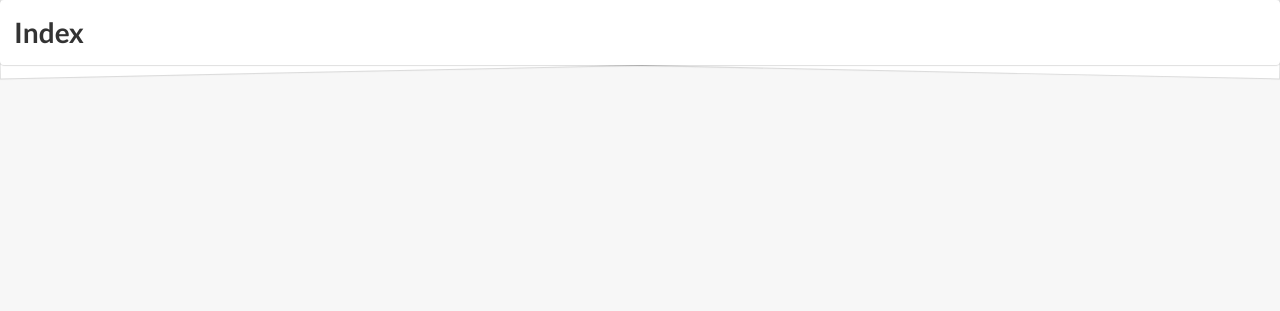
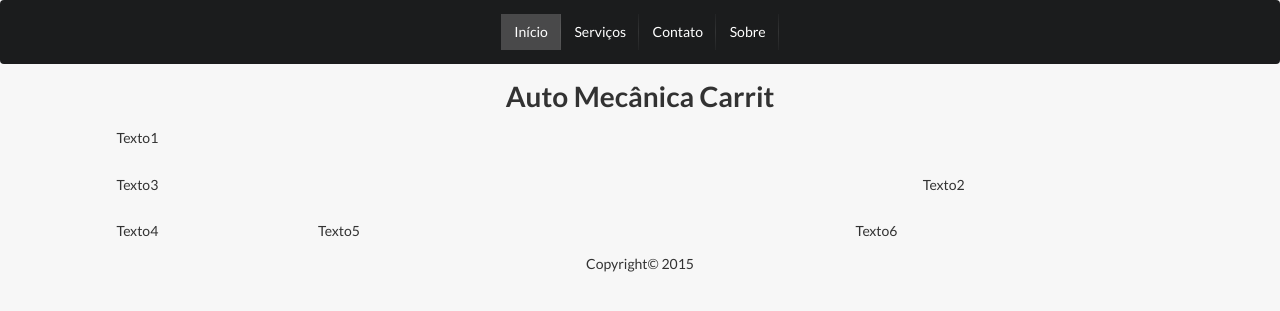
Before and after one commit to nenodias/site-flask, a Flask app: page / in a window 1280 px wide. Shown: the top 311 px of the page. Run offline with Flask 2, Linux system fonts and the light colour scheme.

Commit message:
Atualizando o tema

```diff
--- a/app/aplicacao.py
+++ b/app/aplicacao.py
@@ -5,12 +5,12 @@
 from flask.templating import render_template
 import config
 from flask.helpers import make_response
+import datetime
 #Blueprints
 from home_controller import home
 
 app = Flask(__name__)
 app.config.from_pyfile("config.py")
-
 email = config.settingEmail(app)
 app.register_blueprint(home)
 
@@ -21,3 +21,8 @@
 @app.errorhandler(404)
 def page_not_found(e):
     return render_template('404.html'), 404
+
+@app.before_request
+def detect_user_language():
+	#Setando ano na variável global pega no meu pé
+	g.ano = datetime.date.today().year
--- a/app/templates/home/index.html
+++ b/app/templates/home/index.html
@@ -5,5 +5,18 @@
     <script type="text/javascript">console.log("Teste")</script>
 {% endblock %}
 {% block body %}
-<h1>Index</h1>
+
+<h1>Auto Mecânica Carrit</h1>
+<div class="ui grid">
+    <div class="twelve wide column">Texto1</div>
+    <div class="four column row">
+      <div class="right floated column">Texto2</div>
+      <div class="left floated column">Texto3</div>
+    </div>
+    <div class="row">
+      <div class="three wide column">Texto4</div>
+      <div class="eight wide column">Texto5</div>
+      <div class="five wide column">Texto6</div>
+    </div>
+  </div>
 {% endblock %}
--- a/app/templates/tema.html
+++ b/app/templates/tema.html
@@ -10,7 +10,24 @@
     <script type="text/javascript" src="{{ url_for('static', filename='js/semantic.min.js') }}"></script>
 </head>
 <body>
-    <div class="ui piled segment">
+    <div class="ui inverted menu grid stackable center aligned page">
+        <div class="row">
+          <a class="active item">
+            Início
+          </a>
+          <a class="item">
+            Serviços
+          </a>
+          <a class="item">
+            Contato
+          </a>
+          <a class="item">
+            Sobre
+          </a>
+        </div>
+    </div>
+    <div class="ui one column stackable center aligned page grid">
+        <div class="wide">
         	{% with messages = get_flashed_messages() %}
               {% if messages %}
                 <ul>
@@ -22,5 +39,11 @@
             {% endwith %}
             {% block body %}{% endblock %}
         </div>
+    </div>
+    <div class="ui grid">
+        <div class="center aligned grid column">
+            Copyright&copy; {{g.ano}}
+        </div>
+    </div>
 </body>
 </html>
```
Lines whose indentation alone changed are shown as unchanged.
